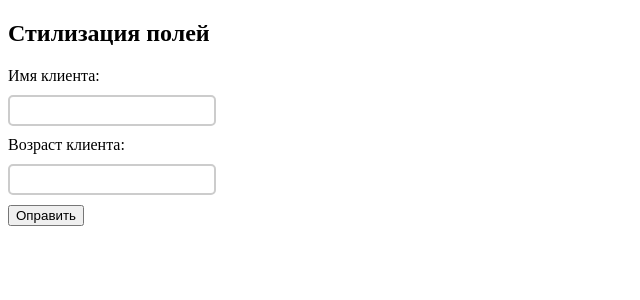
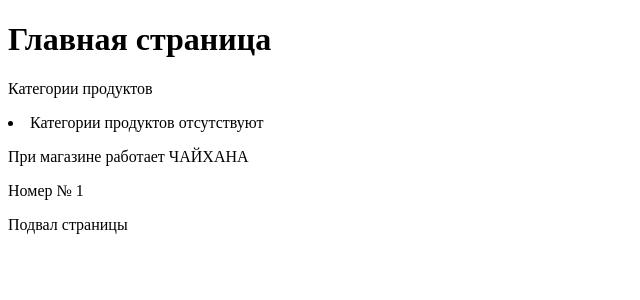
Before and after one commit to Achilles-1971/desktop-tutorial, a Django app: page / in a window 1280 px wide. Shown: the top 300 px of the page, without its empty margins (0-640 px from the left). Run offline with Django 3.2, Linux system fonts and the light colour scheme.

Commit message:
Revert "Merge branch 'Учебная_Ветка' of https://github.com/Achilles-1971/desktop-tutorial into Учебная_Ветка"
This reverts commit d3cb94278a595aef2aa56dede514ecc8ad062338, reversing
changes made to 07aea77c5b4eedf30b248751b6bb20e2fa68e4c0.

```diff
--- a/web_1/hello/WEB1/forms.py
+++ /dev/null
@@ -1,6 +0,0 @@
-from django import forms
-class UserForm(forms.Form):
-    name = forms.CharField(label="Имя клиента",
-    widget=forms.TextInput(attrs={"class": "myfield"}))
-    age = forms.IntegerField(label="Возраст клиента",
-    widget=forms.NumberInput(attrs={"class": "myfield"}))
--- a/web_1/hello/WEB1/views.py
+++ b/web_1/hello/WEB1/views.py
@@ -1,16 +1,12 @@
 from django.http import HttpResponse, HttpResponseRedirect, HttpResponsePermanentRedirect
 from django.shortcuts import render
 from django.template.response import TemplateResponse
+from django.template.response import TemplateResponse
 from django.http import *
-from WEB1.forms import UserForm
+from django.shortcuts import render
 def index(request):
-    userform = UserForm()
-    if request.method == "POST":
-        userform = UserForm(request.POST)
-        if userform.is_valid():
-            name = userform.cleaned_data["name"]
-            return HttpResponse("<h2>Имя введено коррректно – {0}</h2>".format(name))
-    return render(request, "WEB1/index.html", {"form": userform})
+    cat = []
+    return render(request, "WEB1/index.html", context={"cat": cat})
 def about(request):
     return HttpResponse("About")
 def contact(request):
--- a/web_1/hello/templates/WEB1/index.html
+++ b/web_1/hello/templates/WEB1/index.html
@@ -1,31 +1,17 @@
-<!DOCTYPE html>
-<html lang="en">
-<head>
-<meta charset="utf-8">
-<title>Форма Django!</title>
-<style>
-.myfield{
-border:2px solid #ccc;
-border-radius:5px;
-height:25px;
-width:200px;
-margin: 10px 10px 10px 0;
-}
-</style>
-</head>
-<body class="container">
-<h2>Стилизация полей</h2>
-<form method="POST">
-{% csrf_token %}
+{% extends "WEB1/base.html" %}
+{% block title %}Index{% endblock title %}
+{% block header %}Главная страница{% endblock header %}
+{% block content%}
+<p>Категории продуктов</p>
+{% for i in cat %}
+<li>{{ i }}</li>
+{% empty %}
+<li>Категории продуктов отсутствуют</li>
+{% endfor %}
+{% with name="ЧАЙХАНА" nom=1 %}
 <div>
-{% for field in form %}
-<div class="row">
-{{field.label_tag}}
-<div class="col-md-10">{{field}}</div>
+<p>При магазине работает {{ name }}</p>
+<p>Номер № {{ nom }}</p>
 </div>
-{% endfor %}
-</div>
-<input type="submit" value="Оправить" >
-</form>
-</body>
-</html>
+{% endwith %}
+{% endblock content %}
```
Also changed, not shown: web_1/hello/templates/index.html (added, +14 -0 lines).
